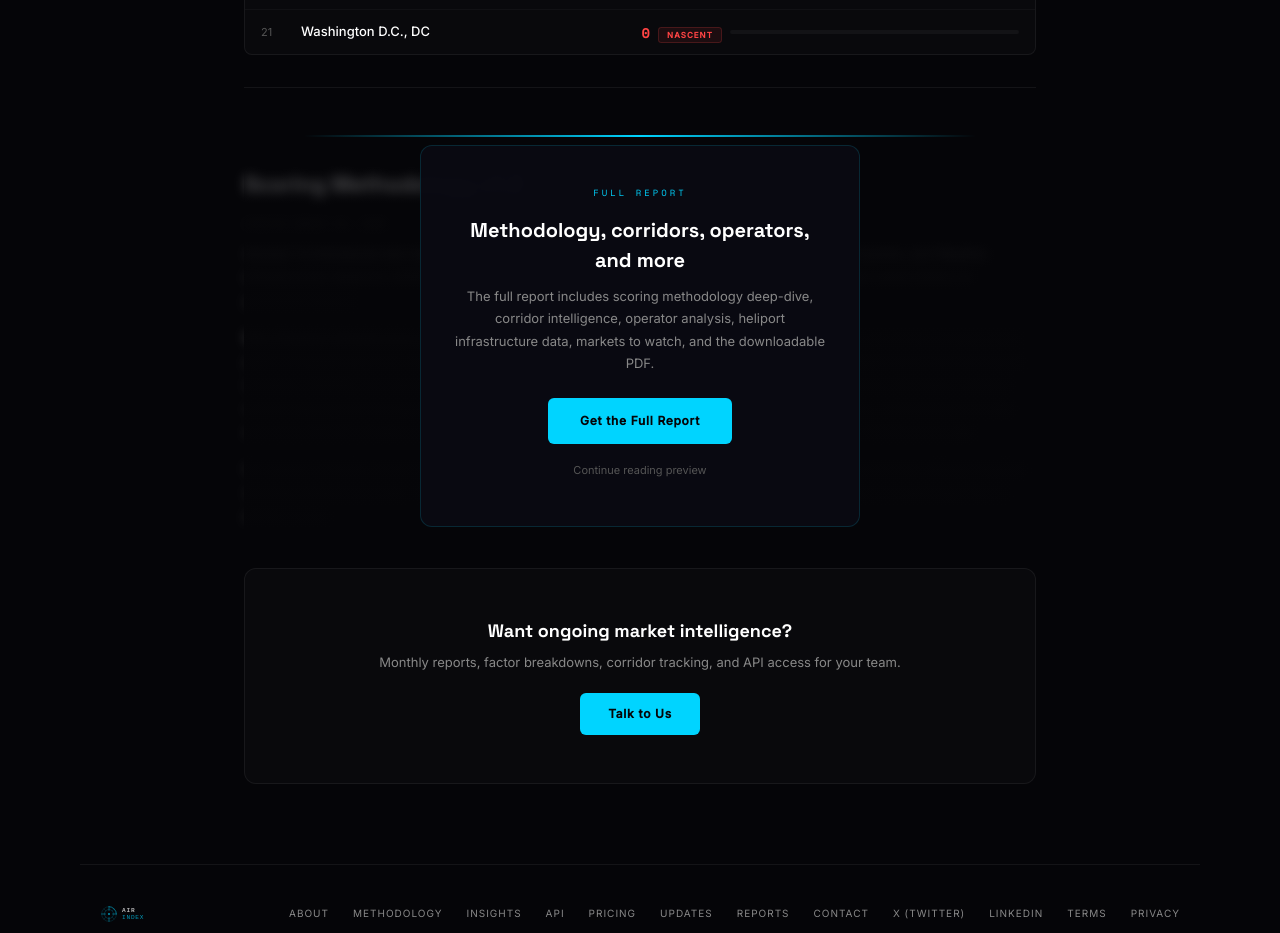
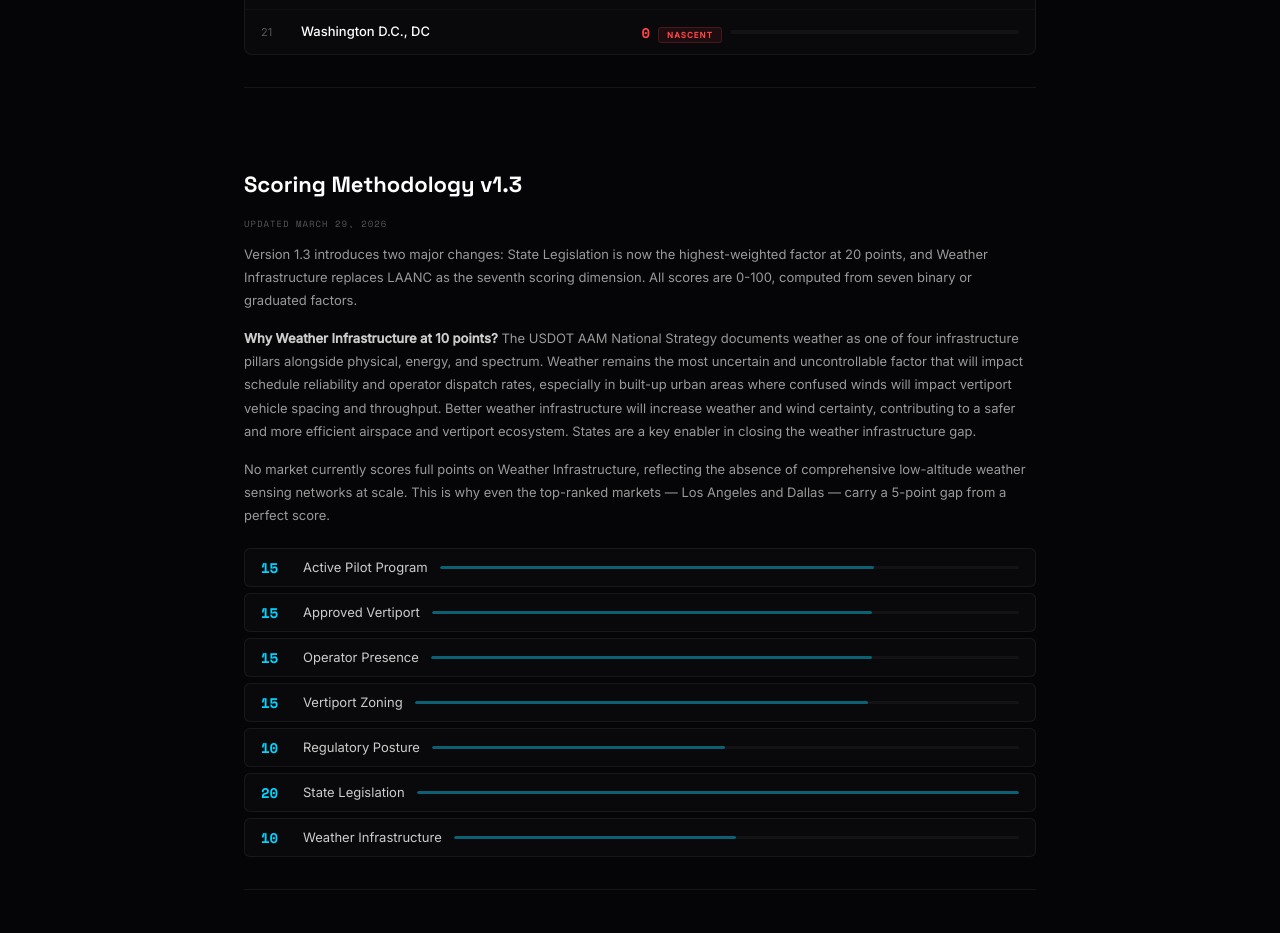
Before and after one commit to Xdrum1/airgrid, a Next.js app: page /reports/march-2026 in a window 1280 px wide. Shown: the part 2780-3713 px from the top of the page. Built offline with nearby package versions, Linux system fonts and the light colour scheme; no server answers.

Commit message:
Remove report gate for March issue — full report now open
March report is fully accessible without gate for maximum
distribution ahead of Tuesday public drop. Scores/platform
remain gated — reports are the editorial/distribution layer.

```diff
--- a/src/app/reports/march-2026/page.tsx
+++ b/src/app/reports/march-2026/page.tsx
@@ -4,7 +4,7 @@ import SiteNav from "@/components/SiteNav";
 import SiteFooter from "@/components/SiteFooter";
 import { CITIES, OPERATORS, VERTIPORTS, MARKET_COUNT } from "@/data/seed";
 import { getScoreColor, getScoreTier, SCORE_WEIGHTS } from "@/lib/scoring";
-import ReportGate from "./ReportGate";
+// import ReportGate from "./ReportGate";
 
 export const metadata: Metadata = {
   title: "March 2026 Market Report — AirIndex",
@@ -375,8 +375,8 @@ export default function MarchReportPage() {
           </div>
         </section>
 
-        {/* ═══ GATE: Full Report Content ═══ */}
-        <ReportGate>
+        {/* ═══ Full Report Content (ungated for March issue) ═══ */}
+        <>
 
           {/* ═══ Methodology v1.3 ═══ */}
           <section style={{ marginBottom: 48, padding: "32px 0", borderBottom: "1px solid rgba(255,255,255,0.06)" }}>
@@ -723,7 +723,7 @@ export default function MarchReportPage() {
             </p>
           </section>
 
-        </ReportGate>
+        </>
 
         {/* ═══ CTA (always visible) ═══ */}
         <section style={{
```
